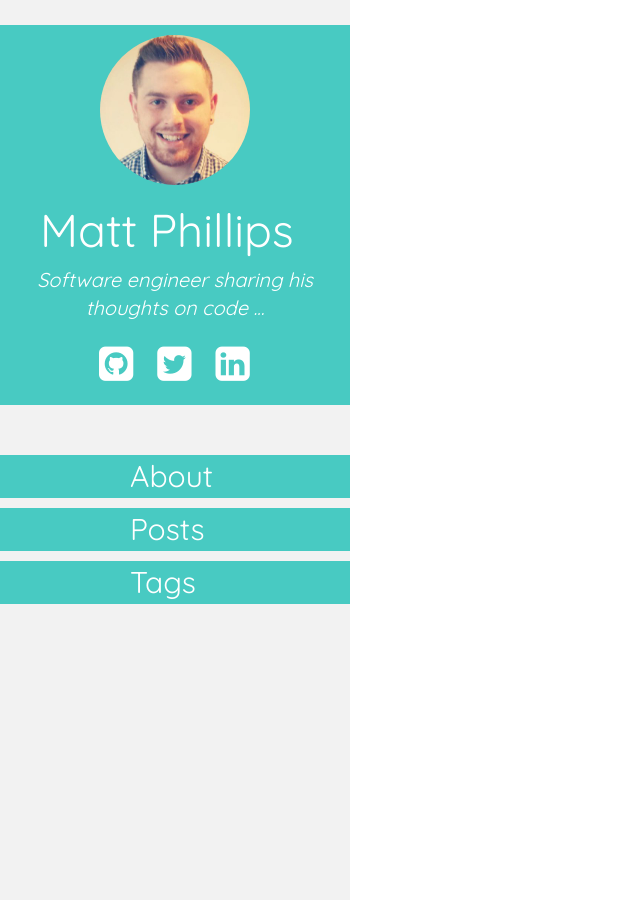
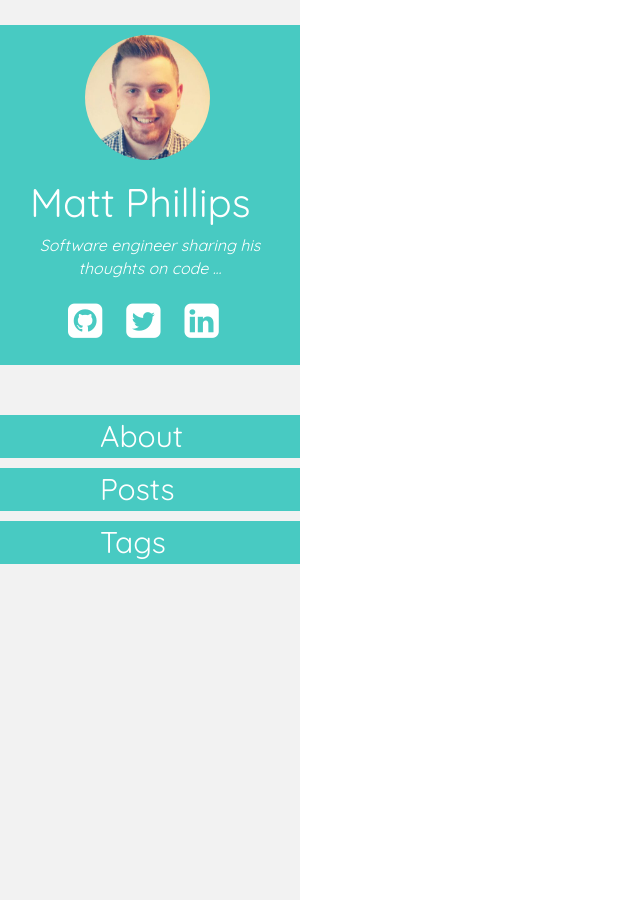
Before and after one commit to mattphillips/mattphillips.github.io, a Jekyll site: the page built from index.html, in a window 1280 px wide. Shown: the whole page, without its empty margins (0-640 px from the left). Built offline with Jekyll 4.4.1, drawn with Linux system fonts in a browser that asks for light colours; nearby versions of some CDN libraries.

Commit message:
reduced the sidebar and banner size

```diff
--- a/css/mattphillips/author.css
+++ b/css/mattphillips/author.css
@@ -1,6 +1,6 @@
 .author-profile {
     padding-top:10px;
-    width:300px;
+    width:280px;
     float: none;
     margin: 0 auto;
 }
@@ -12,7 +12,15 @@
 }
 
 @media (max-width: 991px) {
+    .author-image {
+        margin-left: 80px !important;
+    }
+
     .author-name {
+        margin-left: 50px !important;
+    }
+
+    .author-bio {
         margin-left: 40px !important;
     }
 
@@ -22,24 +30,21 @@
 }
 
 .author-image {
-    width:150px;
-    height:150px;
-    margin-left:75px;
+    width:125px;
+    height:125px;
+    margin-left:60px;
 }
 
 .author-name {
-    font-size: 2.3rem;
+    font-size: 2rem;
     color: white;
-    margin-left: 15px;
+    margin-left: 5px;
 }
 
-.author-contact {
-    margin-left:22px
-}
 
 .author-contact {
     width: 171px;
-    margin-left: 64px;
+    margin-left: 33px;
     margin-bottom: 10px;
 }
 
@@ -53,5 +58,6 @@
     font-family: 'Quicksand', sans-serif;
     font-style:italic;
     text-align: center;
-    font-size: 1rem;
+    font-size: 0.8rem;
+    margin-right: 30px;
 }
--- a/css/mattphillips/header.css
+++ b/css/mattphillips/header.css
@@ -2,7 +2,7 @@
 ---
 
 .sidebar {
-    width:350px;
+    width:300px;
     background-color:#F2F2F2;
     padding-right:0px;
     padding-left: 0px;
@@ -31,7 +31,7 @@
     background-color: {{ site.colours.primary }};
     color: white;
     margin-top:25px;
-    height:380px;
+    height:340px;
 }
 
 .banner i {
@@ -49,7 +49,7 @@
 .site-nav-vertical li {
     margin-top:10px;
     background-color: {{ site.colours.primary }};
-    padding-left:130px;
+    padding-left:100px;
 }
 
 .site-nav-vertical a {
--- a/css/mattphillips/page.css
+++ b/css/mattphillips/page.css
@@ -2,6 +2,6 @@
 ---
 
 .page h1 {
-    font-size: 3.5rem;
+    font-size: 3rem;
     color: {{ site.colours.primary }};
 }
--- a/css/mattphillips/post.css
+++ b/css/mattphillips/post.css
@@ -12,7 +12,7 @@
 }
 
 .post-title {
-    font-size: 3.5rem !important;
+    font-size: 3rem !important;
     color: {{ site.colours.primary }} !important;
 }
 
```
